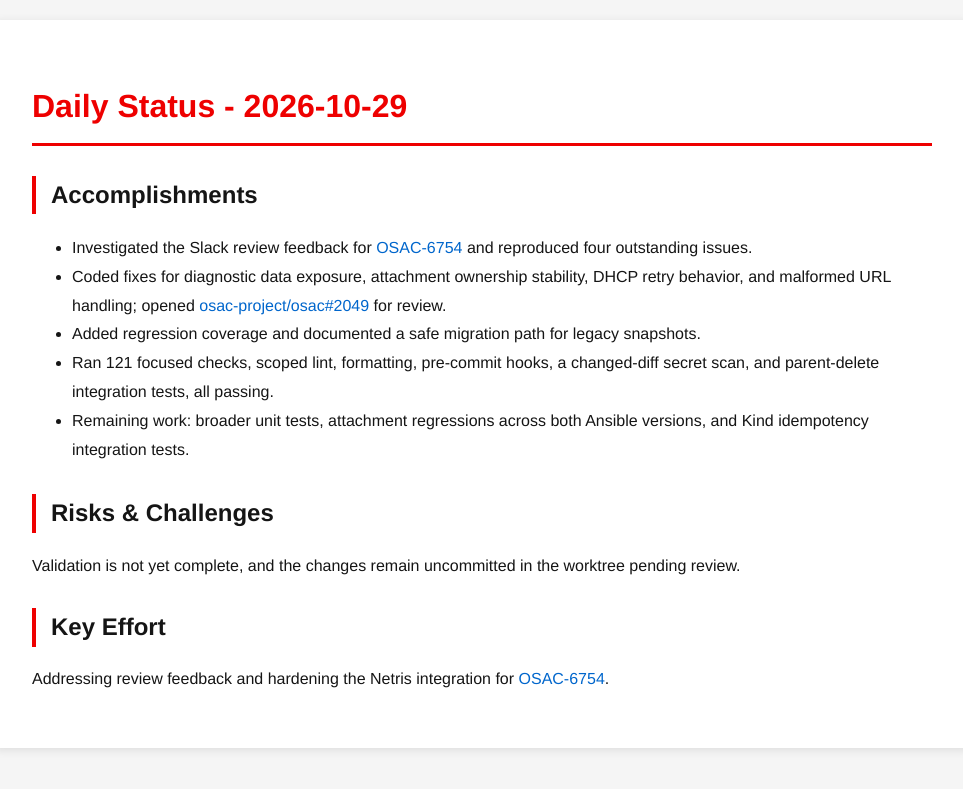
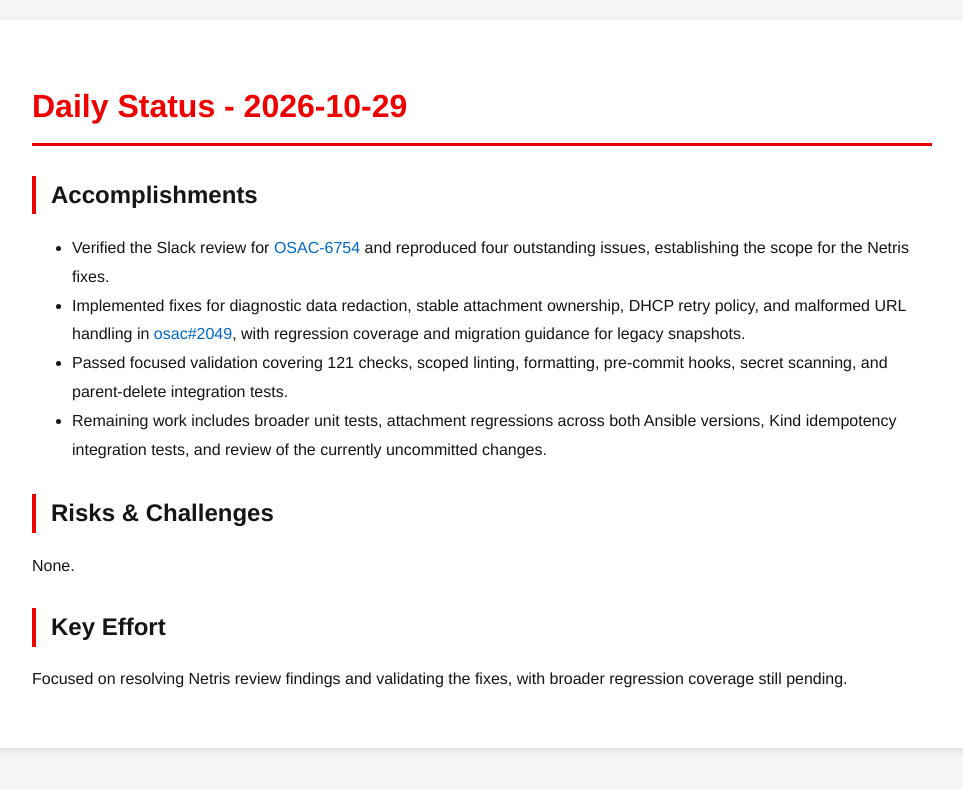
Before and after one commit to tzvatot/daily-status, a Jekyll site: the page built from 2026-10-29.md, in a window 1280 px wide. Shown: the top 789 px of the page, without its empty margins (158-1121 px from the left). Built offline with Jekyll 4.4.1, drawn with Linux system fonts in a browser that asks for light colours.

Commit message:
Daily status update - 2026-10-29

```diff
--- a/2026-10-29.md
+++ b/2026-10-29.md
@@ -7,14 +7,13 @@ date: 2026-10-29
 # Daily Status - 2026-10-29
 
 ## Accomplishments
-- Investigated the Slack review feedback for [OSAC-6754](https://redhat.atlassian.net/browse/OSAC-6754) and reproduced four outstanding issues.
-- Coded fixes for diagnostic data exposure, attachment ownership stability, DHCP retry behavior, and malformed URL handling; opened [osac-project/osac#2049](https://github.com/osac-project/osac/pull/2049) for review.
-- Added regression coverage and documented a safe migration path for legacy snapshots.
-- Ran 121 focused checks, scoped lint, formatting, pre-commit hooks, a changed-diff secret scan, and parent-delete integration tests, all passing.
-- Remaining work: broader unit tests, attachment regressions across both Ansible versions, and Kind idempotency integration tests.
+- Verified the Slack review for [OSAC-6754](https://redhat.atlassian.net/browse/OSAC-6754) and reproduced four outstanding issues, establishing the scope for the Netris fixes.
+- Implemented fixes for diagnostic data redaction, stable attachment ownership, DHCP retry policy, and malformed URL handling in [osac#2049](https://github.com/osac-project/osac/pull/2049), with regression coverage and migration guidance for legacy snapshots.
+- Passed focused validation covering 121 checks, scoped linting, formatting, pre-commit hooks, secret scanning, and parent-delete integration tests.
+- Remaining work includes broader unit tests, attachment regressions across both Ansible versions, Kind idempotency integration tests, and review of the currently uncommitted changes.
 
 ## Risks & Challenges
-Validation is not yet complete, and the changes remain uncommitted in the worktree pending review.
+None.
 
 ## Key Effort
-Addressing review feedback and hardening the Netris integration for [OSAC-6754](https://redhat.atlassian.net/browse/OSAC-6754).
+Focused on resolving Netris review findings and validating the fixes, with broader regression coverage still pending.
```
